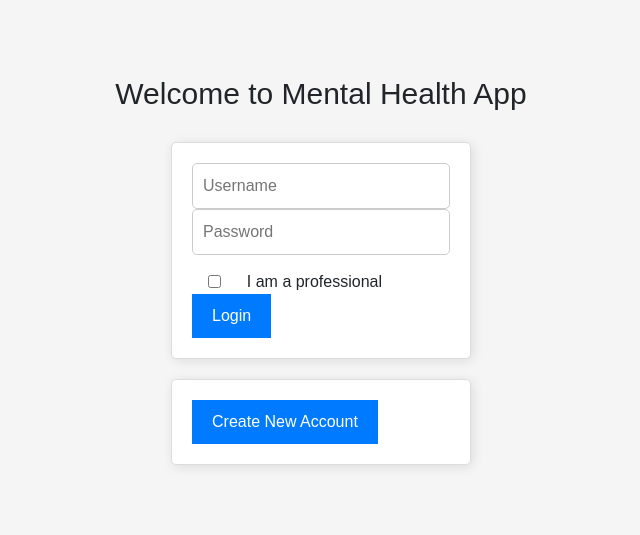
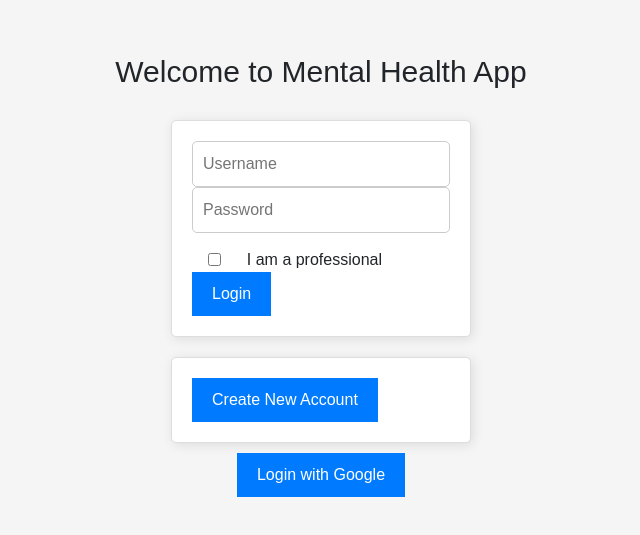
Before and after one commit to nickyim/HackRUfa23, a React (Create React App) app in the folder mentalhealth/: page / in a window 1280 px wide. Shown: the part 125-660 px from the top of the page, without its empty margins (319-959 px from the left). Built offline with nearby package versions, Linux system fonts and the light colour scheme.

Commit message:
Update Login.jsx

```diff
--- a/mentalhealth/src/pages/Login.jsx
+++ b/mentalhealth/src/pages/Login.jsx
@@ -103,6 +103,9 @@ function Login({ onLogin }) {
           Create New Account
         </button>
       </div>
+      <div className="google-login">
+        <button onClick={GoogleLogIn}>Login with Google</button>
+      </div>
     </div>
   );
 }
```
